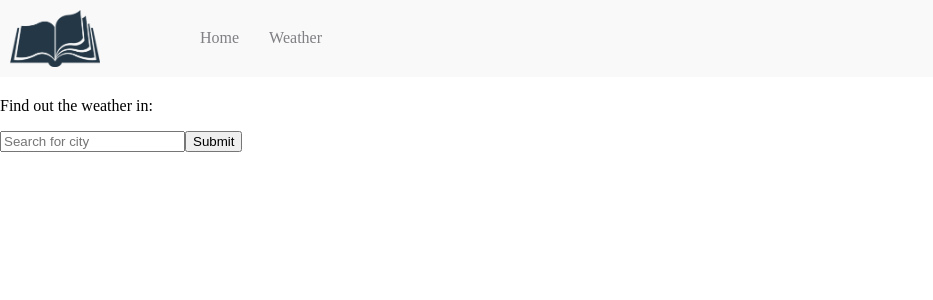
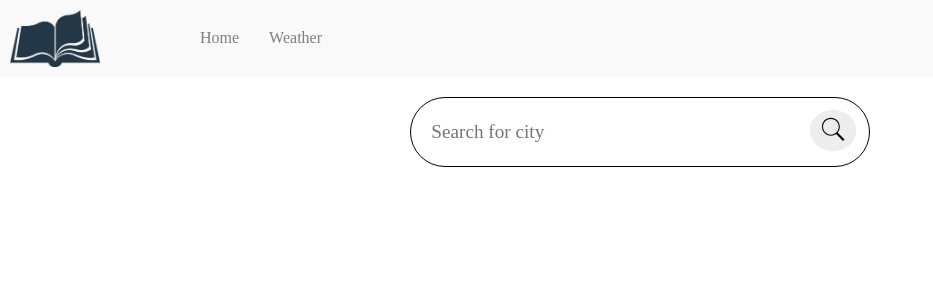
Before and after one commit to Michael-Santoso/Productivity, a React (Vite) app: page /weather in a window 1280 px wide. Shown: the top 300 px of the page, without its empty margins (0-933 px from the left). Built offline with nearby package versions, Linux system fonts and the light colour scheme.

Commit message:
Added the css for the weather forecast to make it more professional

```diff
--- a/package.json
+++ b/package.json
@@ -10,6 +10,7 @@
     "preview": "vite preview"
   },
   "dependencies": {
+    "@fortawesome/fontawesome-free": "^6.4.0",
     "react": "^18.2.0",
     "react-dom": "^18.2.0"
   },
--- a/src/Weather/WeatherMain.tsx
+++ b/src/Weather/WeatherMain.tsx
@@ -1,5 +1,7 @@
 import axios from "axios";
 import { useState } from "react";
+import "./weather.css";
+import search from "./search.svg";
 
 function WeatherMain() {
   const [city, setCity] = useState("");
@@ -35,6 +37,7 @@ function WeatherMain() {
         setLocation(resp.data.location);
         setTemperature(resp.data.current);
         setIcon(resp.data.current.condition.icon);
+        setError("");
         console.log("API was called");
         console.log(location);
       })
@@ -45,32 +48,50 @@ function WeatherMain() {
   };
 
   return (
-    <div>
-      <p>Find out the weather in:</p>
+    <div className="container">
+      <div className="weather-search">
+        <div className="search-submit">
           <input
             value={city}
             onKeyUp={handleKeyPress}
             onChange={cityInput}
             placeholder="Search for city"
+            className="search-instruction input-field"
           />
-      <button onClick={city ? () => callWeatherAPI(city) : undefined}>
-        Submit
+          <button
+            onClick={city ? () => callWeatherAPI(city) : undefined}
+            className="search-button"
+          >
+            <img src={search} className="search"></img>
           </button>
+        </div>
+      </div>
+      <div className="wrapper-weather-card">
+        <div className={temperature ? "weather-card" : "weather-card-empty"}>
           {location && (
-        <p>{`Location: ${location?.name ?? "N/A"}, ${
+            <p className="location">{`${location?.name ?? "N/A"}, ${
               location?.country ?? "N/A"
             }`}</p>
           )}
           {temperature && (
-        <div>
+            <div className="celcius">
+              <p>{`${temperature?.temp_c.toFixed(0)}°C`}</p>
+            </div>
+          )}
+          {temperature && (
+            <div className="temperature">
               <p>{`Temperature: ${temperature?.temp_c} °C`}</p>
               <p>{`Wind: ${temperature?.wind_kph} kph`}</p>
               <p>{`Humidity: ${temperature?.humidity} %`}</p>
               <p>{`Pressure: ${temperature?.pressure_mb} mb`}</p>
             </div>
           )}
-      <img src={icon}></img>
+          <div className="icon-container">
+            <img src={icon} className="icon"></img>
+          </div>
           {error && <p>{error}</p>}
+        </div>
+      </div>
     </div>
   );
 }
--- /dev/null
+++ b/src/Weather/weather.css
@@ -0,0 +1,128 @@
+.container{
+    display: flex;
+    justify-content: center;
+    align-items: center;
+    flex-direction: column;
+}
+
+.weather-search{
+    display: flex;
+    flex-direction: column;
+    width: 35%;
+    height: auto;
+    justify-content: center;
+    align-items: center;
+    margin-bottom: 1em;
+
+}
+
+.search-submit{
+    display:flex;
+    border:1px solid rgb(0,0,0);
+    align-items: center;
+    width: 100%;
+    height: 100%;
+    padding:0.3em;
+    border-radius: 3em;
+}
+
+.search-instruction{
+    height:100%;
+    border:0px;
+    flex:1;
+    line-height:100%;
+    margin-left: 0.5em;
+}
+
+.input-field{
+    height: 100%;
+    width: 100%;
+    border: none;
+    font-size: 1.2em;
+    font-weight: 300;
+    font-family: 'Times New Roman';
+    padding: 0.3em;
+    outline: none !important;
+}
+
+.search-button{
+    height:50%;
+    margin-bottom: 0.3em;
+    background-color: rgb(237, 237, 237);
+    border:0px;
+    scale:75%;
+    cursor: pointer;
+    border-radius: 50%;
+}
+
+.search{
+    scale: 70%;
+}
+
+.wrapper-weather-card{
+    display: flex;
+    width: 50vw;
+    height: auto;
+    justify-content: center;
+    align-items: center;
+
+}
+
+.weather-card{
+    display:grid;
+    grid-template-columns: 12em 6em 9em;
+    grid-template-rows: 5em 9em;
+    background-color: rgb(247, 247, 247);
+    box-shadow: 0px 1px 0px rgba(0, 0, 0, 0.1);
+}
+
+.weather-card-empty{
+    background-color: rgb(255, 255, 255);
+}
+
+.location{
+    grid-row: 1 / 2;
+    grid-column: 1 / 3;
+    font-size: 1.3em;
+    font-weight: 600;
+    font-family: 'Times New Roman';
+    display: flex;
+    justify-content: center;
+    align-items: center;
+    margin: 0.5em;
+}
+
+.celcius{
+    grid-row: 2 / 3;
+    grid-column: 1 / 2;
+    display: flex;
+    align-items: center;
+    justify-content: center;
+    font-size: 3.5em;
+    font-weight: 800;
+    font-family: 'Times New Roman';
+}
+
+.temperature{
+    grid-row: 2 / 3;
+    grid-column: 2 / 4;
+    font-size: 1em;
+    font-weight: 300;
+    font-family: 'Times New Roman';
+    padding: 1em;
+    line-height:0.5;
+
+}
+
+.icon-container{
+    grid-row: 1 / 2;
+    grid-column: 3 / 4;
+    display: flex;
+    justify-content: center;
+    align-items: center;
+}
+
+.icon{
+    height: 70%;
+    width: auto;
+}
```
Also changed, not shown: src/Weather/search.svg (added), 1 other file (tests, documents, lock files or other folders). Lines whose indentation alone changed are shown as unchanged.
